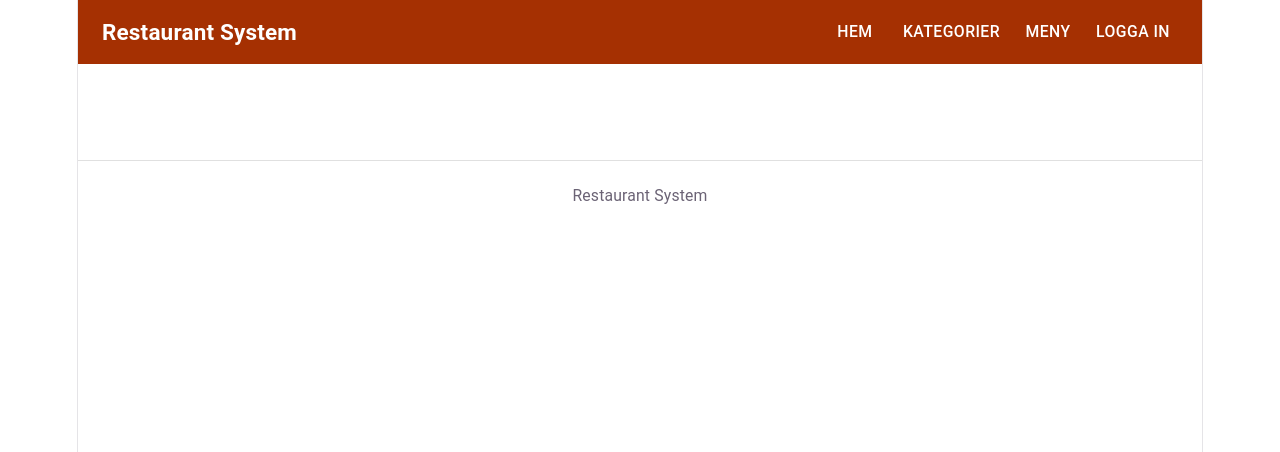
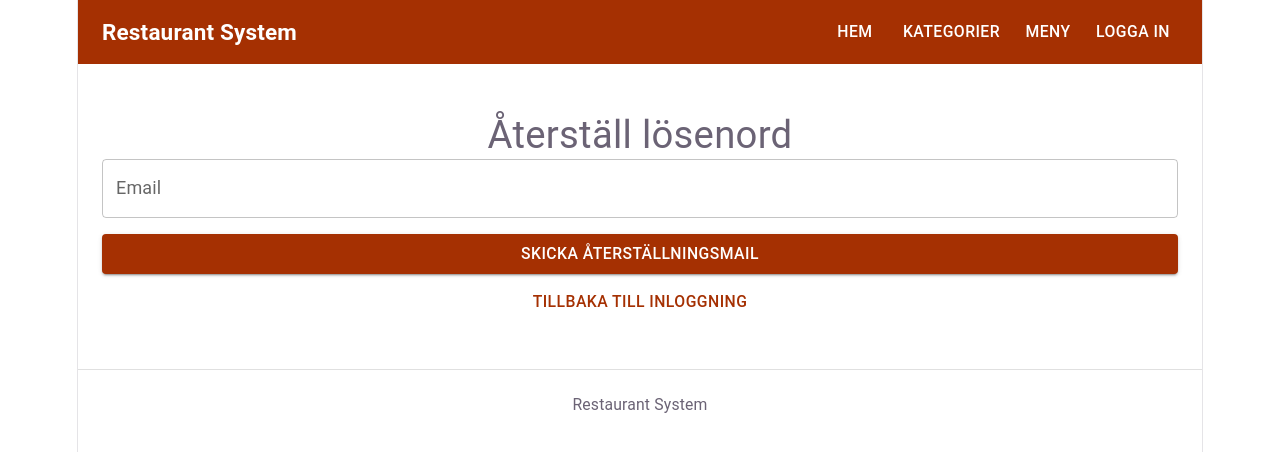
Before and after one commit to youabd123/restaurant-system-client, a React (Vite) app: page /reset-password in a window 1280 px wide. Shown: the top 452 px of the page. Built offline with nearby package versions, Linux system fonts and the light colour scheme.

Commit message:
La till hooks, helpers, ResetPassword-sida och uppdatera OrdersPage med loading-state

```diff
--- a/src/App.jsx
+++ b/src/App.jsx
@@ -8,6 +8,7 @@ import MenuItemsPage from './pages/MenuItemsPage'
 import OrdersPage from './pages/OrdersPage'
 import LoginPage from './pages/LoginPage'
 import RegisterPage from './pages/RegisterPage'
+import ResetPasswordPage from './pages/ResetPasswordPage'
 import ProtectedRoute from './components/ProtectedRoute'
 
 function App() {
@@ -18,6 +19,7 @@ function App() {
                     <Route path="/" element={<HomePage />} />
                     <Route path="/login" element={<LoginPage />} />
                     <Route path="/register" element={<RegisterPage />} />
+                    <Route path="/reset-password" element={<ResetPasswordPage />} />
                     <Route path="/categories" element={<CategoriesPage />} />
                     <Route path="/menu-items" element={<MenuItemsPage />} />
                     <Route path="/orders" element={
--- /dev/null
+++ b/src/Helpers/formatPrice.js
@@ -0,0 +1,3 @@
+export function formatPrice(amount) {
+    return `${Number(amount).toFixed(2)} kr`
+}
--- a/src/api/authApi.js
+++ b/src/api/authApi.js
@@ -2,3 +2,4 @@ import axiosClient from './axiosClient'
 
 export const login = (data) => axiosClient.post('/auth/login', data)
 export const register = (data) => axiosClient.post('/auth/register', data)
+export const resetPassword = (data) => axiosClient.post('/auth/reset-password', data)
--- /dev/null
+++ b/src/pages/ResetPasswordPage.jsx
@@ -0,0 +1,43 @@
+import { useState } from 'react'
+import { resetPassword } from '../api/authApi'
+import Box from '@mui/material/Box'
+import Button from '@mui/material/Button'
+import TextField from '@mui/material/TextField'
+import Typography from '@mui/material/Typography'
+import Alert from '@mui/material/Alert'
+
+export default function ResetPasswordPage() {
+    const [email, setEmail] = useState('')
+    const [success, setSuccess] = useState(false)
+    const [error, setError] = useState(null)
+
+    const handleSubmit = async () => {
+        try {
+            await resetPassword({ email })
+            setSuccess(true)
+        } catch {
+            setError('Kunde inte skicka återställningsmail')
+        }
+    }
+
+    return (
+        <Box maxWidth={400} mx="auto" mt={8}>
+            <Typography variant="h4" mb={3}>Återställ lösenord</Typography>
+            {success && <Alert severity="success" sx={{ mb: 2 }}>Email skickat!</Alert>}
+            {error && <Alert severity="error" sx={{ mb: 2 }}>{error}</Alert>}
+            <TextField
+                label="Email"
+                fullWidth
+                sx={{ mb: 2 }}
+                value={email}
+                onChange={(e) => setEmail(e.target.value)}
+            />
+            <Button variant="contained" fullWidth onClick={handleSubmit}>
+                Skicka återställningsmail
+            </Button>
+            <Button href="/login" fullWidth sx={{ mt: 1 }}>
+                Tillbaka till inloggning
+            </Button>
+        </Box>
+    )
+}
```
Also changed, not shown: src/Helpers/formatDate.js (added, +9 -0 lines), src/Hooks/useCategories.js (added, +17 -0 lines), src/Hooks/useMenuItems.js (added, +17 -0 lines), src/Hooks/useOrders.js (added, +17 -0 lines).
